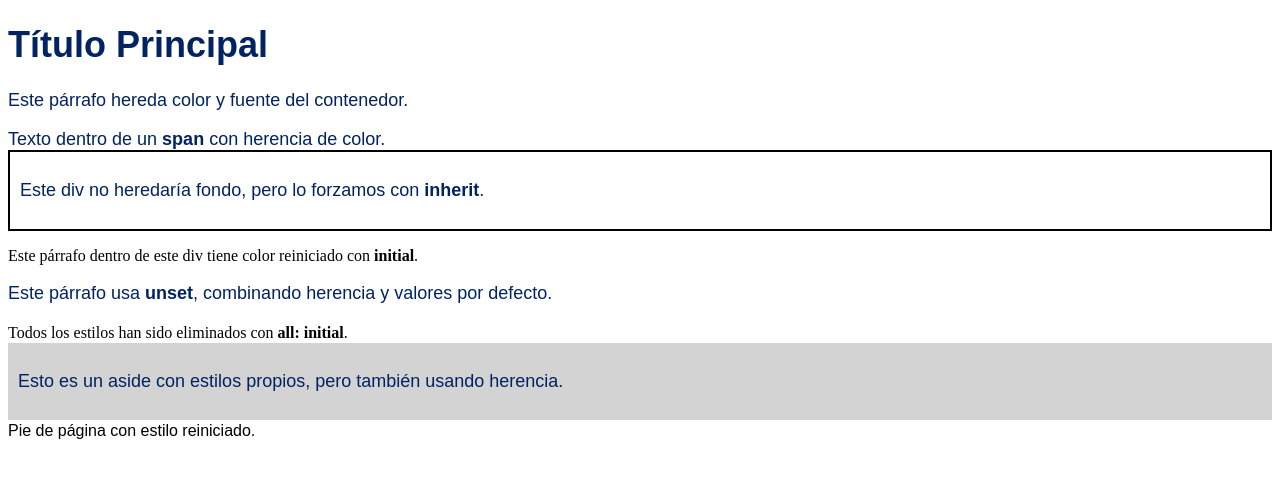
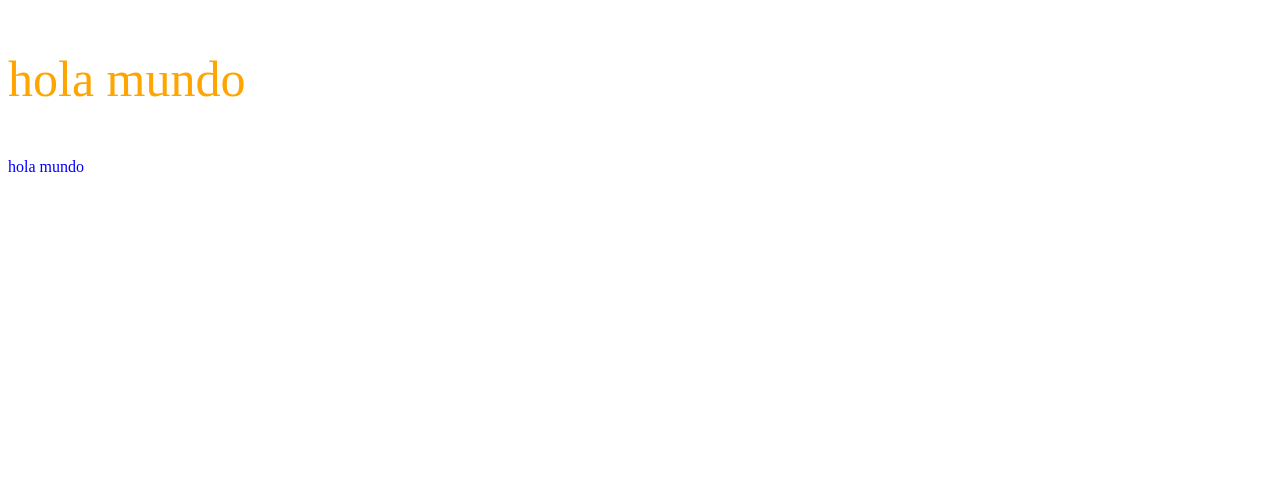
Before and after one commit to ecamilogp/curso-de-css, a Vue app: page / in a window 1280 px wide. Shown: the top 478 px of the page. Built offline with nearby package versions, Linux system fonts and the light colour scheme; the HTML template or start-up script is replaced by a standard one.

Commit message:
cascada y especificidad

```diff
--- a/src/App.vue
+++ b/src/App.vue
@@ -11,7 +11,8 @@
 
 // seccion de css intermedio
 // import SelectoresAvanzados from './component/css-intermedio/SelectoresAvanzados.vue'
-import Herencia from './component/css-intermedio/Herencia-.vue'
+// import Herencia from './component/css-intermedio/Herencia-.vue'
+import CascadaYEspecificidad from './component/css-intermedio/CascadaYEspecificidad.vue'
 </script>
 
 <template>
@@ -27,5 +28,6 @@ import Herencia from './component/css-intermedio/Herencia-.vue'
 
   <!-- css intermedio  -->
   <!-- <SelectoresAvanzados /> -->
-  <Herencia />
+  <!-- <Herencia /> -->
+  <CascadaYEspecificidad />
 </template>
--- /dev/null
+++ b/src/component/css-intermedio/CascadaYEspecificidad.vue
@@ -0,0 +1,38 @@
+<template>
+  <!-- pero aqui la que mas relevancia tiene es style ya que al ser un selector en linea
+   su valor es de 1000 puntos y se sobrepone sobre las demas  -->
+  <p class="miClase" id="miID" style="color: orange">hola mundo</p>
+
+  <!-- aqui aplicamos el uso de important lo que omite el puntaje de especificidad
+  por lo tanto si aplicamos importan ese va hacer el valor tomado por css  -->
+  <span class="miClase-2">hola mundo</span>
+</template>
+
+<style>
+/* esta vale 1 punto */
+p {
+  font-size: 50px;
+  color: blue;
+}
+
+/* esta vale 10 + 1 = 11 puntos  */
+.miClase {
+  color: red;
+}
+
+/* esta vale 100 puntos  */
+#miID {
+  color: yellow;
+}
+
+/* uso de !important para que se sobreponga sobre los demas sin importar la especificidad */
+span {
+  color: blue !important;
+}
+
+/* aqui el selector de clase tiene mas relevancia que el selector de etiqueta
+pero como se usa iportant en el selector de etiqueta esta queda ignorada  */
+.miClase-2 {
+  color: red;
+}
+</style>
```
